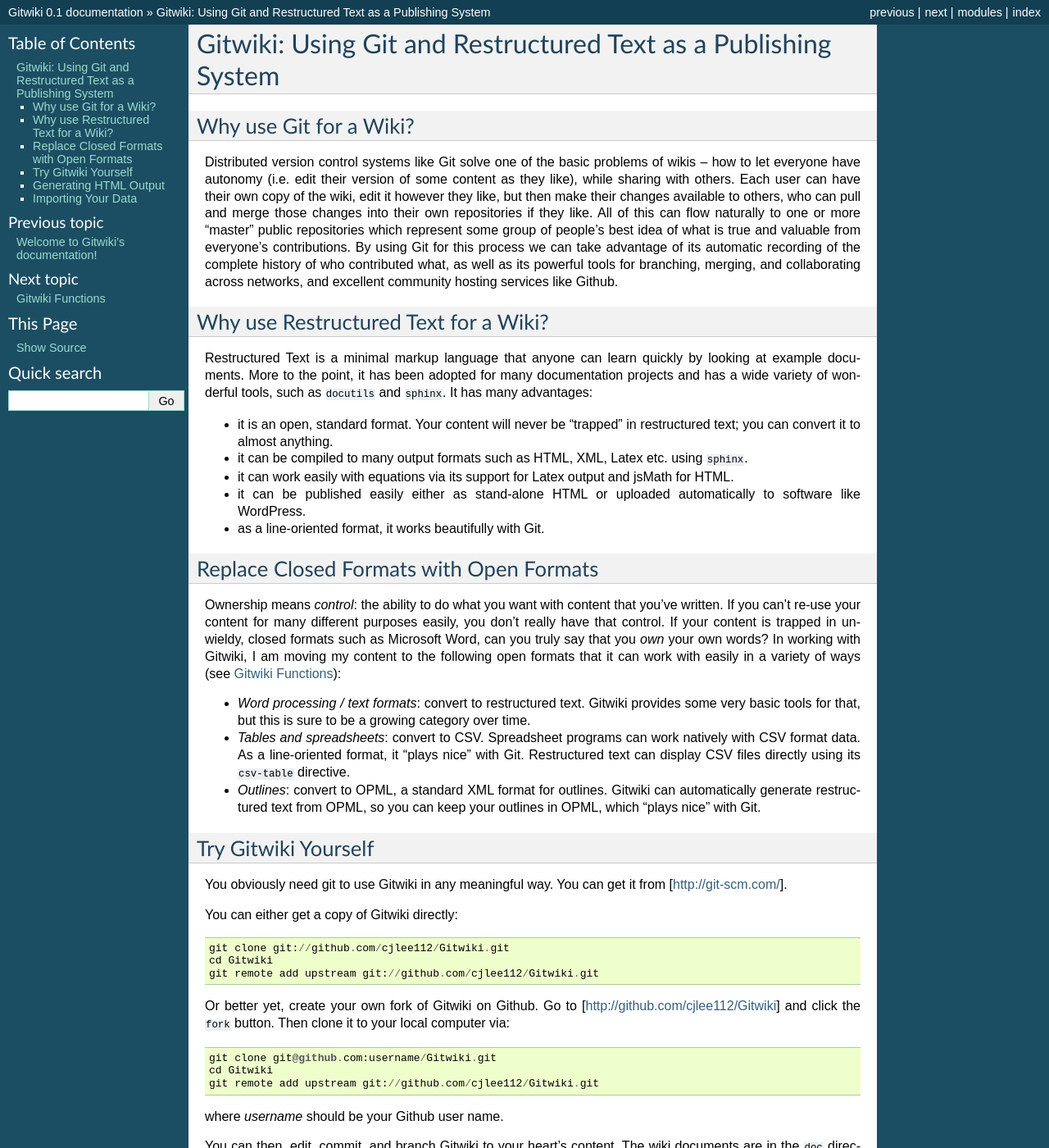
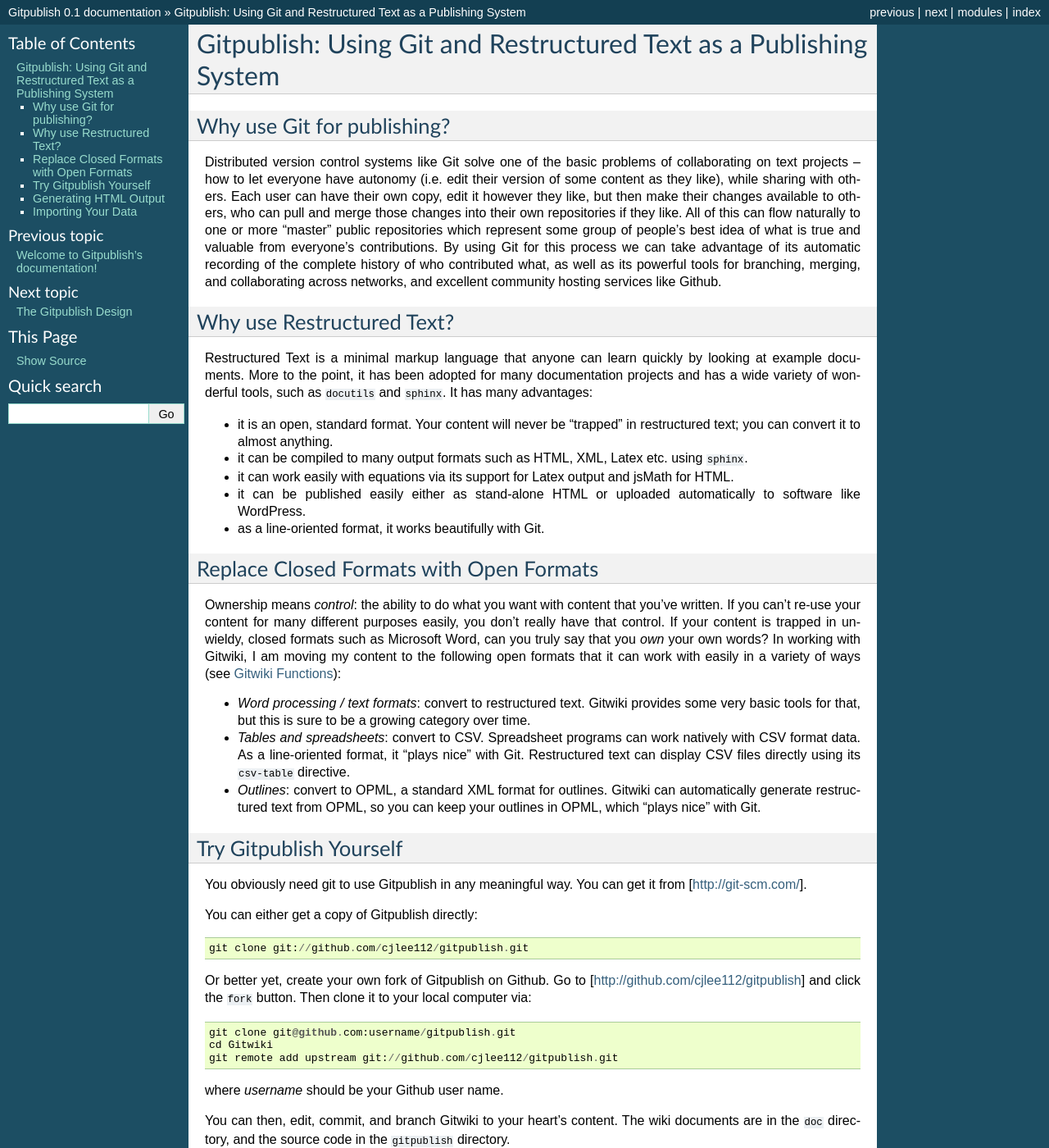
Before and after one commit to cjlee112/gitpublish, a Sphinx documentation site: the page built from doc/intro.rst, in a window 1280 px wide and 1400 px high. Shown: the whole window at 82% size. Built offline with Sphinx 7.4.7, drawn with Linux system fonts in a browser that asks for light colours; some of the changed text lies outside the part shown.

Commit message:
added support for image documents synching, and updated docs

```diff
--- a/doc/basic.rst
+++ b/doc/basic.rst
@@ -7,6 +7,9 @@
    :synopsis: Functions for importing and publishing text using Git
 .. moduleauthor:: Christopher Lee <leec@chem.ucla.edu>
 .. sectionauthor:: Christopher Lee <leec@chem.ucla.edu>
+
+**This info is pretty obsolete**:
+for a better intro, see `this tutorial <tutorials/intro.html>`_
 
 This module supplies convenience functions for importing from
 MoinMoin, OPML, some simple text formats, etc., and for exporting to
--- a/doc/conf.py
+++ b/doc/conf.py
@@ -43,7 +43,7 @@
 master_doc = 'index'
 
 # General information about the project.
-project = u'Gitwiki'
+project = u'Gitpublish'
 copyright = u'2009, Christopher Lee'
 
 # The version info for the project you're documenting, acts as replacement for
@@ -164,7 +164,7 @@
 #html_file_suffix = ''
 
 # Output file base name for HTML help builder.
-htmlhelp_basename = 'Gitwikidoc'
+htmlhelp_basename = 'Gitpublishdoc'
 
 
 # -- Options for LaTeX output --------------------------------------------------
@@ -178,7 +178,7 @@
 # Grouping the document tree into LaTeX files. List of tuples
 # (source start file, target name, title, author, documentclass [howto/manual]).
 latex_documents = [
-  ('index', 'Gitwiki.tex', u'Gitwiki Documentation',
+  ('index', 'Gitpublish.tex', u'Gitpublish Documentation',
    u'Christopher Lee', 'manual'),
 ]
 
--- a/doc/index.rst
+++ b/doc/index.rst
@@ -3,7 +3,7 @@
    You can adapt this file completely to your liking, but it should at least
    contain the root `toctree` directive.
 
-Welcome to Gitwiki's documentation!
+Welcome to Gitpublish's documentation!
 ===================================
 
 Contents:
--- a/doc/intro.rst
+++ b/doc/intro.rst
@@ -1,15 +1,16 @@
 
-===============================================================
-Gitwiki: Using Git and Restructured Text as a Publishing System
-===============================================================
+==================================================================
+Gitpublish: Using Git and Restructured Text as a Publishing System
+==================================================================
 
-Why use Git for a Wiki?
------------------------
+Why use Git for publishing?
+---------------------------
 
 Distributed version control systems like Git solve one of the basic
-problems of wikis -- how to let everyone have autonomy (i.e. edit their
+problems of collaborating on text projects
+-- how to let everyone have autonomy (i.e. edit their
 version of some content as they like), while sharing with others.
-Each user can have their own copy of the wiki, edit it however they like,
+Each user can have their own copy, edit it however they like,
 but then make their changes available to others, who can pull and merge
 those changes into their own repositories if they like.  All of this
 can flow naturally to one or more "master" public repositories which
@@ -21,8 +22,8 @@
 community hosting services like Github.
 
 
-Why use Restructured Text for a Wiki?
--------------------------------------
+Why use Restructured Text?
+--------------------------
 
 Restructured Text is a minimal markup language that anyone can learn
 quickly by looking at example documents.  More to the point, it has been
@@ -68,31 +69,29 @@
   Gitwiki can automatically generate restructured text from OPML,
   so you can keep your outlines in OPML, which "plays nice" with Git.
 
-Try Gitwiki Yourself
+Try Gitpublish Yourself
 --------------------
 
-You obviously need git to use Gitwiki in any meaningful way.  You
+You obviously need git to use Gitpublish in any meaningful way.  You
 can get it from [http://git-scm.com/].
 
-You can either get a copy of Gitwiki directly::
+You can either get a copy of Gitpublish directly::
 
-   git clone git://github.com/cjlee112/Gitwiki.git
-   cd Gitwiki
-   git remote add upstream git://github.com/cjlee112/Gitwiki.git
+   git clone git://github.com/cjlee112/gitpublish.git
 
-Or better yet, create your own fork of Gitwiki on Github.  Go to
-[http://github.com/cjlee112/Gitwiki] and click the ``fork`` button.
+Or better yet, create your own fork of Gitpublish on Github.  Go to
+[http://github.com/cjlee112/gitpublish] and click the ``fork`` button.
 Then clone it to your local computer via::
 
-   git clone git@github.com:username/Gitwiki.git
+   git clone git@github.com:username/gitpublish.git
    cd Gitwiki
-   git remote add upstream git://github.com/cjlee112/Gitwiki.git
+   git remote add upstream git://github.com/cjlee112/gitpublish.git
 
 where *username* should be your Github user name.
 
 You can then, edit, commit, and branch Gitwiki to your heart's content.
 The wiki documents are in the ``doc`` directory, and the source code
-in the ``gitwiki`` directory.
+in the ``gitpublish`` directory.
 
 If you cloned the repository from your own fork, you can then push your changes
 to your public Github repository::
@@ -142,5 +141,5 @@
 Importing Your Data
 -------------------
 
-Gitwiki provides some basic tools for importing a variety of data
+Gitpublish provides some basic tools for importing a variety of data
 formats.  See :doc:`basic`.
```
Also changed, not shown: other parts of doc/index.rst (+1 -1 lines), doc/tutorials/intro.rst (added, +120 -0 lines), 4 other files.
